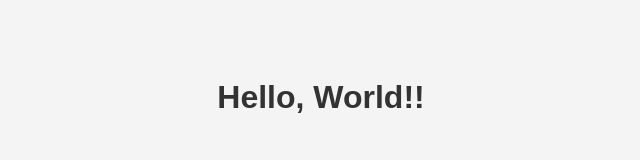
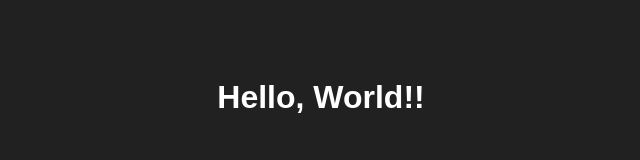
Before and after one commit to tobysilverman/hello-world, a plain HTML site: page index.html in a window 1280 px wide. Shown: the whole page, without its empty margins (319-959 px from the left). Drawn offline with Linux system fonts and the light colour scheme.

Commit message:
Changed to dark mode

```diff
--- a/styles.css
+++ b/styles.css
@@ -1,9 +1,9 @@
 body {
-    background-color: #f4f4f4;
+    background-color: #212121;
     text-align: center;
     font-family: Arial, sans-serif;
     padding-top: 50px;
 }
 h1 {
-    color: #333;
+    color: #ffffff;
 }
```
